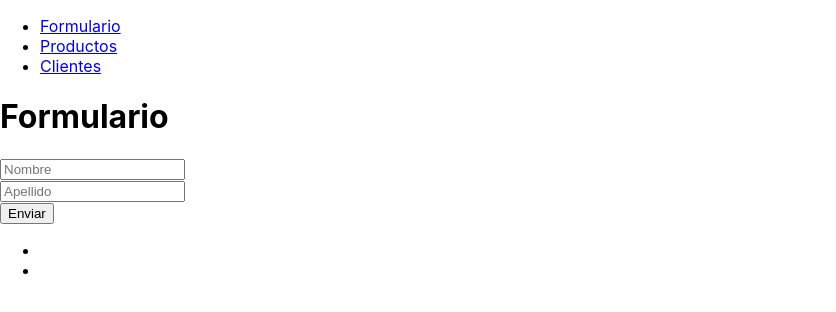
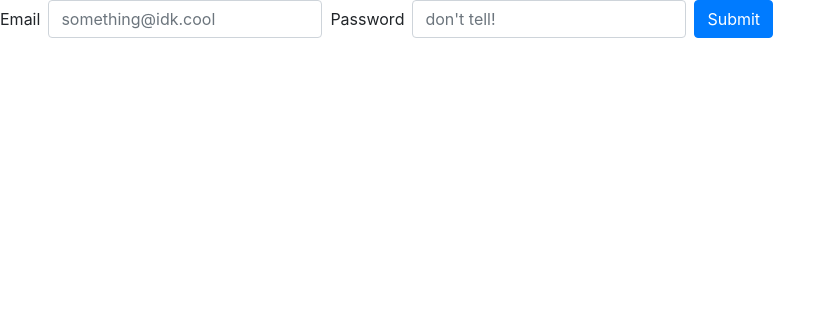
Before and after one commit to pabrodsan/CasoPracticoReact, a React (Create React App) app: page / in a window 1280 px wide. Shown: the top 312 px of the page, without its empty margins (0-836 px from the left). Built offline with nearby package versions, Linux system fonts and the light colour scheme.

Commit message:
Pruebas con hooks

```diff
--- a/package.json
+++ b/package.json
@@ -6,11 +6,14 @@
     "@testing-library/jest-dom": "^5.11.5",
     "@testing-library/react": "^11.1.0",
     "@testing-library/user-event": "^12.1.10",
+    "bootstrap": "^4.5.3",
     "node-sass": "^4.14.1",
     "react": "^17.0.1",
     "react-dom": "^17.0.1",
+    "react-hook-form": "^6.9.6",
     "react-router-dom": "^5.2.0",
     "react-scripts": "4.0.0",
+    "reactstrap": "^8.6.0",
     "web-vitals": "^0.2.4"
   },
   "scripts": {
--- a/src/App.js
+++ b/src/App.js
@@ -3,15 +3,16 @@ import {
   BrowserRouter as Router,
   Switch,
   Route,
-  Link
 } from "react-router-dom";
-import Formulario from "./components/formulario/Formulario";
+// import Formulario from "./components/formulario/Formulario";
+// import Productos from "./components/productos/Productos";
+import Clientes from './components/clientes/Clientes';
 
 export default function App() {
   return (
     <Router>
       <div>
-        <nav>
+        {/* <nav>
           <ul>
             <li>
               <Link to="/">Formulario</Link>
@@ -23,30 +24,22 @@ export default function App() {
               <Link to="/clientes">Clientes</Link>
             </li>
           </ul>
-        </nav>
+        </nav> */}
 
         {/* A <Switch> looks through its children <Route>s and
             renders the first one that matches the current URL. */}
         <Switch>
-          <Route path="/productos">
-            <Productos />
+          {/* <Route path="/productos">
+            <Clientes />
           </Route>
           <Route path="/clientes">
+            <Productos />
+          </Route> */}
+          <Route path="/">
             <Clientes />
-          </Route>
-          <Route path="/">
-            <Formulario />
           </Route>
         </Switch>
       </div>
     </Router>
   );
 }
-
-function Clientes() {
-  return <h2>Clientes</h2>;
-}
-
-function Productos() {
-  return <h2>Productos</h2>;
-}
--- /dev/null
+++ b/src/components/clientes/Clientes.js
@@ -0,0 +1,20 @@
+import React from 'react';
+import { Button, Form, FormGroup, Label, Input } from 'reactstrap';
+
+const Cliente = (props) => {
+  return (
+    <Form inline>
+      <FormGroup className="mb-2 mr-sm-2 mb-sm-0">
+        <Label for="exampleEmail" className="mr-sm-2">Email</Label>
+        <Input type="email" name="email" id="exampleEmail" placeholder="something@idk.cool" />
+      </FormGroup>
+      <FormGroup className="mb-2 mr-sm-2 mb-sm-0">
+        <Label for="examplePassword" className="mr-sm-2">Password</Label>
+        <Input type="password" name="password" id="examplePassword" placeholder="don't tell!" />
+      </FormGroup>
+      <Button color="primary" >Submit</Button>
+    </Form>
+  );
+}
+
+export default Cliente;
--- a/src/components/formulario/Formulario.js
+++ b/src/components/formulario/Formulario.js
@@ -1,42 +1,37 @@
-import React, {Fragment, useState} from 'react';
+import React from "react";
+import { useForm } from "react-hook-form";
+import { Form, Input, Button, Label } from "reactstrap";
 
 const Formulario = () => {
+  const { handleSubmit, register, errors } = useForm();
+  const onSubmit = values => console.log(values);
 
-    const [datos, setDatos] = useState({
-        nombre: '',
-        apellido: ''
-    })
+  return (
+    <Form onSubmit={handleSubmit(onSubmit)}>
+      <Input
+        name="email"
+        ref={register({
+          required: "Required",
+          pattern: {
+            value: /^[A-Z0-9._%+-]+@[A-Z0-9.-]+\.[A-Z]{2,}$/i,
+            message: "invalid email address"
+          }
+        })}
+      />
+      <Label>
+        {errors.email && errors.email.message}
+      </Label>
 
-    const handleInputChange = (event) => {
-        setDatos({
-            ...datos,
-            [event.target.name] : event.target.value
-        })
-    }
+      <Input
+        name="username"
+        ref={register({
+          validate: value => value !== "admin" || "Nice try!"
+        })}
+      />
+      {errors.username && errors.username.message}
 
-    const enviarDatos = (event) => {
-        event.preventDefault()
-        console.log('enviando datos...' + datos.nombre + ' ' + datos.apellido)
-    }
-
-    return (
-        <Fragment>
-            <h1>Formulario</h1>
-            <form className="row" onSubmit={enviarDatos}>
-                <div className="col-md-3">
-                    <input type="text" placeholder="Nombre" className="form-control" onChange={handleInputChange} name="nombre"></input>
-                </div>
-                <div className="col-md-3">
-                    <input type="text" placeholder="Apellido" className="form-control" onChange={handleInputChange} name="apellido"></input>
-                </div>
-                <button type="submit" className="btn btn-primary">Enviar</button>
-            </form>
-            <ul>
-                <li>{datos.nombre}</li>
-                <li>{datos.apellido}</li>
-            </ul>
-        </Fragment>
-    );
-}
-
+      <Button type="submit">Submit</Button>
+    </Form>
+  );
+};
 export default Formulario;
--- /dev/null
+++ b/src/components/productos/Productos.js
@@ -0,0 +1,48 @@
+import React, {useState} from 'react';
+
+const Productos  = () => {
+    const [list, setList] = useState([]);
+    const [name, setName] = useState('');
+    const [id, setId] = useState(0);
+
+    function handleChange(event) {
+      setName(event.target.value);
+    }
+
+    function handleAdd() {
+      const newList = list.concat({ name, id});
+      setId( id + 1 );
+      setList(newList);
+      setName('');
+    }
+
+    return (
+      <div>
+        <AddItem
+          name={name}
+          onChange={handleChange}
+          onAdd={handleAdd}
+        />
+
+        <List list={list} />
+      </div>
+    );
+  };
+
+  const AddItem = ({ name, onChange, onAdd }) => (
+    <div>
+      <input type="text" value={name} onChange={onChange} />
+      <button type="button" onClick={onAdd}>
+        Add
+      </button>
+    </div>
+  );
+
+  const List = ({ list }) => (
+    <ul>
+      {list.map((item) => (
+        <li key={item.id}>{item.name}</li>
+      ))}
+    </ul>
+  );
+  export default Productos;
--- a/src/index.js
+++ b/src/index.js
@@ -3,6 +3,7 @@ import ReactDOM from 'react-dom';
 import './index.css';
 import App from './App';
 import reportWebVitals from './reportWebVitals';
+import 'bootstrap/dist/css/bootstrap.css';
 
 ReactDOM.render(
   <React.StrictMode>
```
Also changed, not shown: 1 other file (tests, documents, lock files or other folders).
